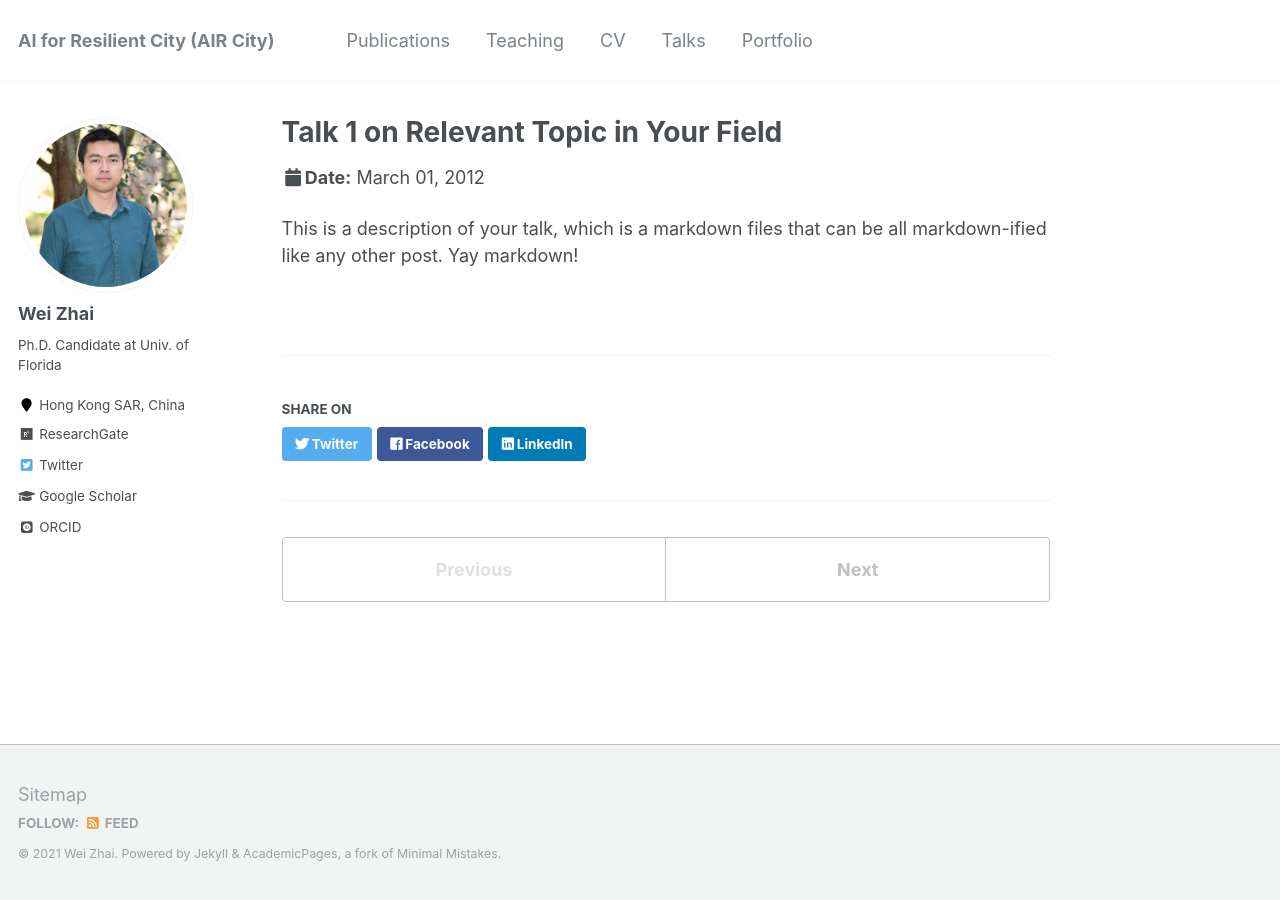
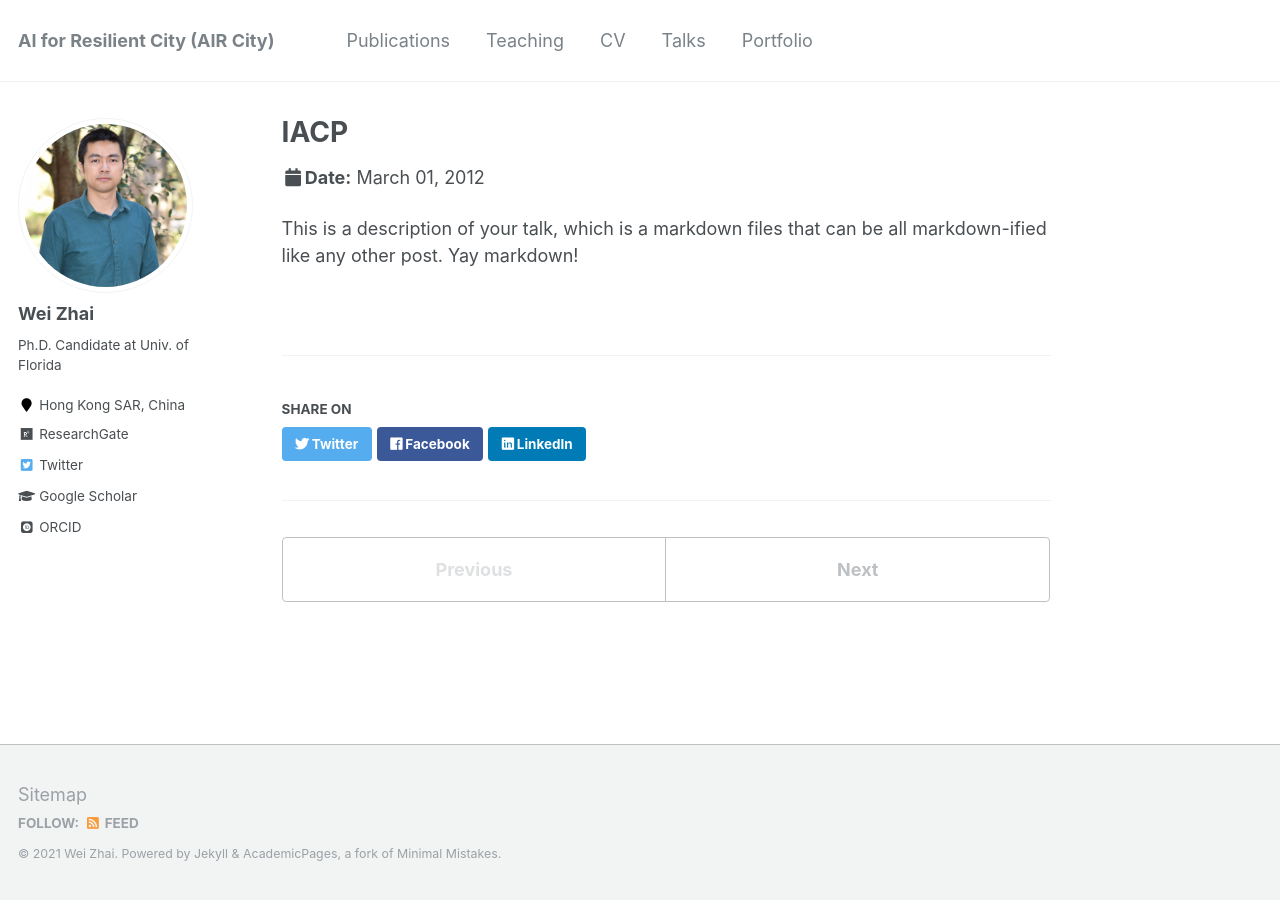
Before and after one commit to skywalkerzhai/weizhai.github.io, a Jekyll site: the page built from _talks/2012-03-01-talk-1.md, in a window 1280 px wide. Built offline with Jekyll 4.4.1, drawn with Linux system fonts in a browser that asks for light colours; some web fonts are replaced.

Commit message:
Update 2012-03-01-talk-1.md

```diff
--- a/_talks/2012-03-01-talk-1.md
+++ b/_talks/2012-03-01-talk-1.md
@@ -1,11 +1,11 @@
 ---
-title: "Talk 1 on Relevant Topic in Your Field"
+title: "IACP"
 collection: talks
 type: "Talk"
 permalink: /talks/2012-03-01-talk-1
 venue: "UC San Francisco, Department of Testing"
 date: 2012-03-01
-location: "San Francisco, California"
+location: "China"
 ---
 
 This is a description of your talk, which is a markdown files that can be all markdown-ified like any other post. Yay markdown!
```
